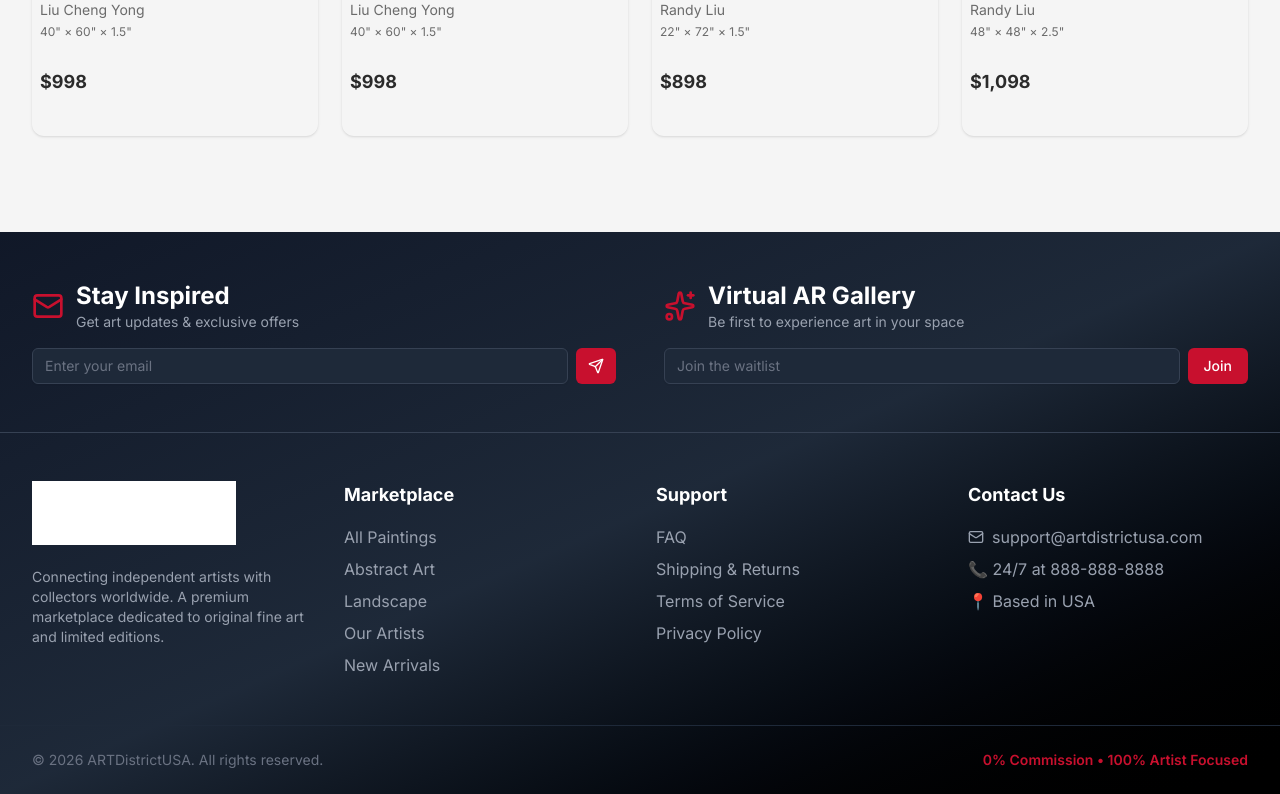
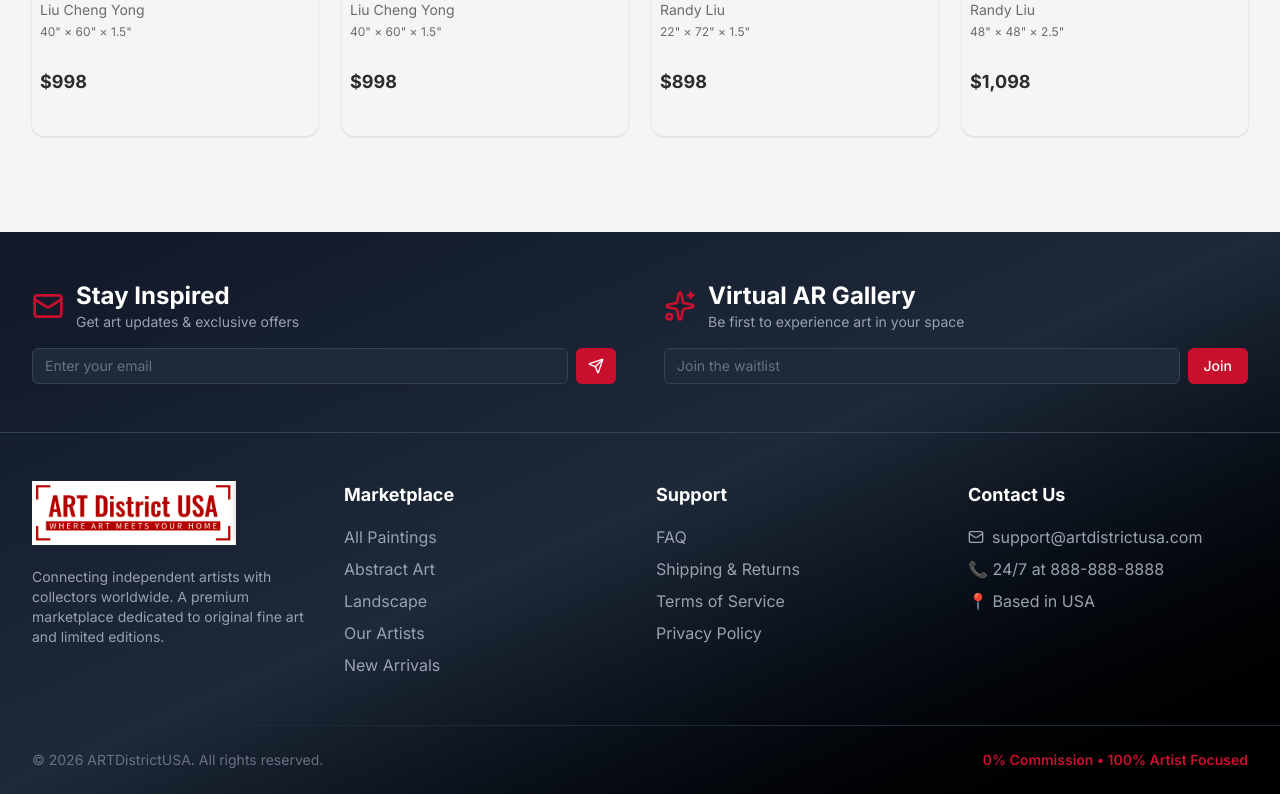
Before and after one commit to HEKA-ADUSA/artdistrictusa-frontend, a Next.js app: page / in a window 1280 px wide. Shown: the part 2560-3354 px from the top of the page. Built offline with nearby package versions, Linux system fonts and the light colour scheme.

Commit message:
Fix footer logo display by removing problematic CSS filters

```diff
--- a/src/components/shared/Footer.tsx
+++ b/src/components/shared/Footer.tsx
@@ -107,7 +107,7 @@ export function Footer() {
                                 alt="ARTDistrictUSA"
                                 width={300}
                                 height={64}
-                                className="h-16 w-auto brightness-0 invert"
+                                className="h-16 w-auto"
                             />
                         </Link>
                         <p className="text-gray-400 text-sm">
```
